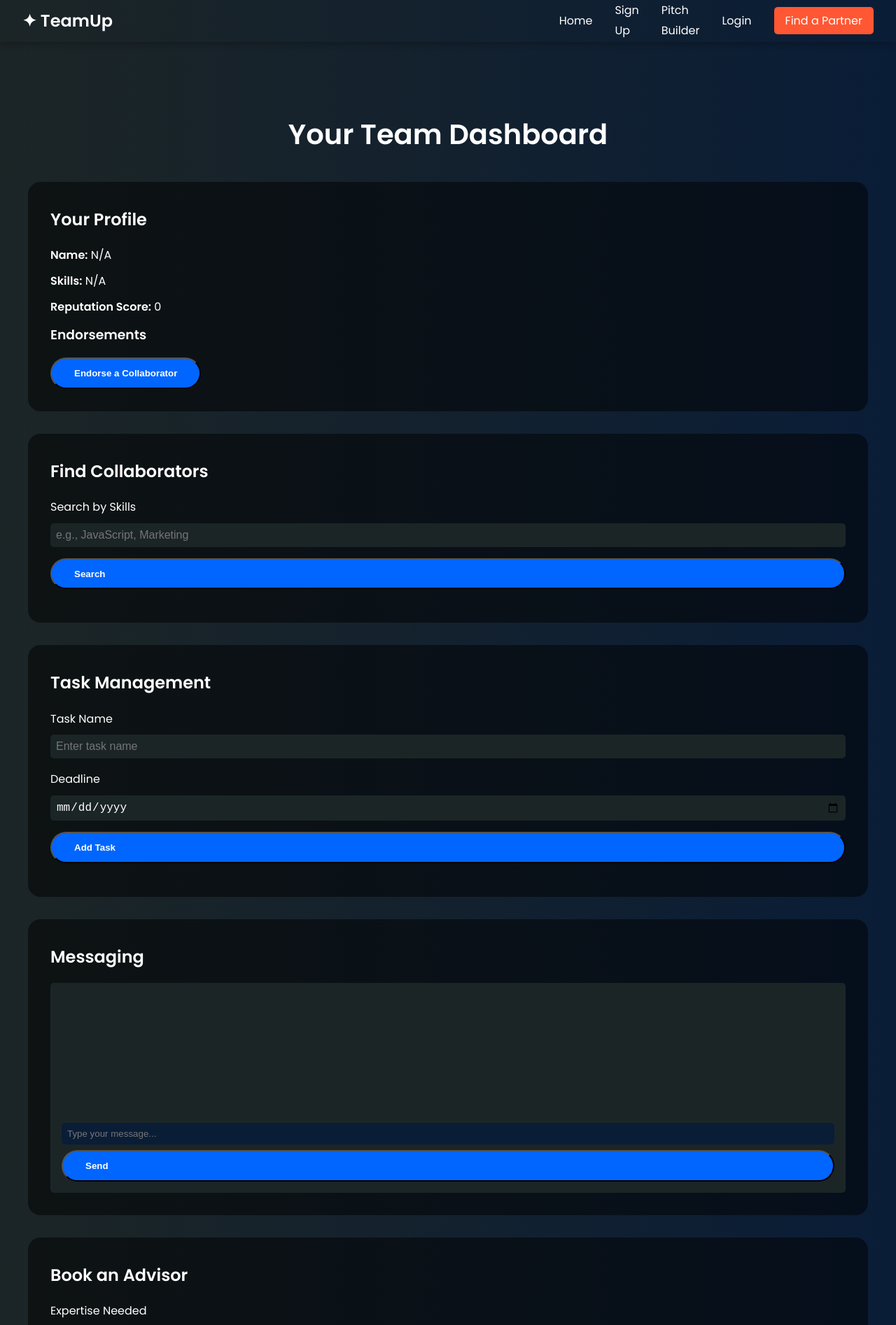
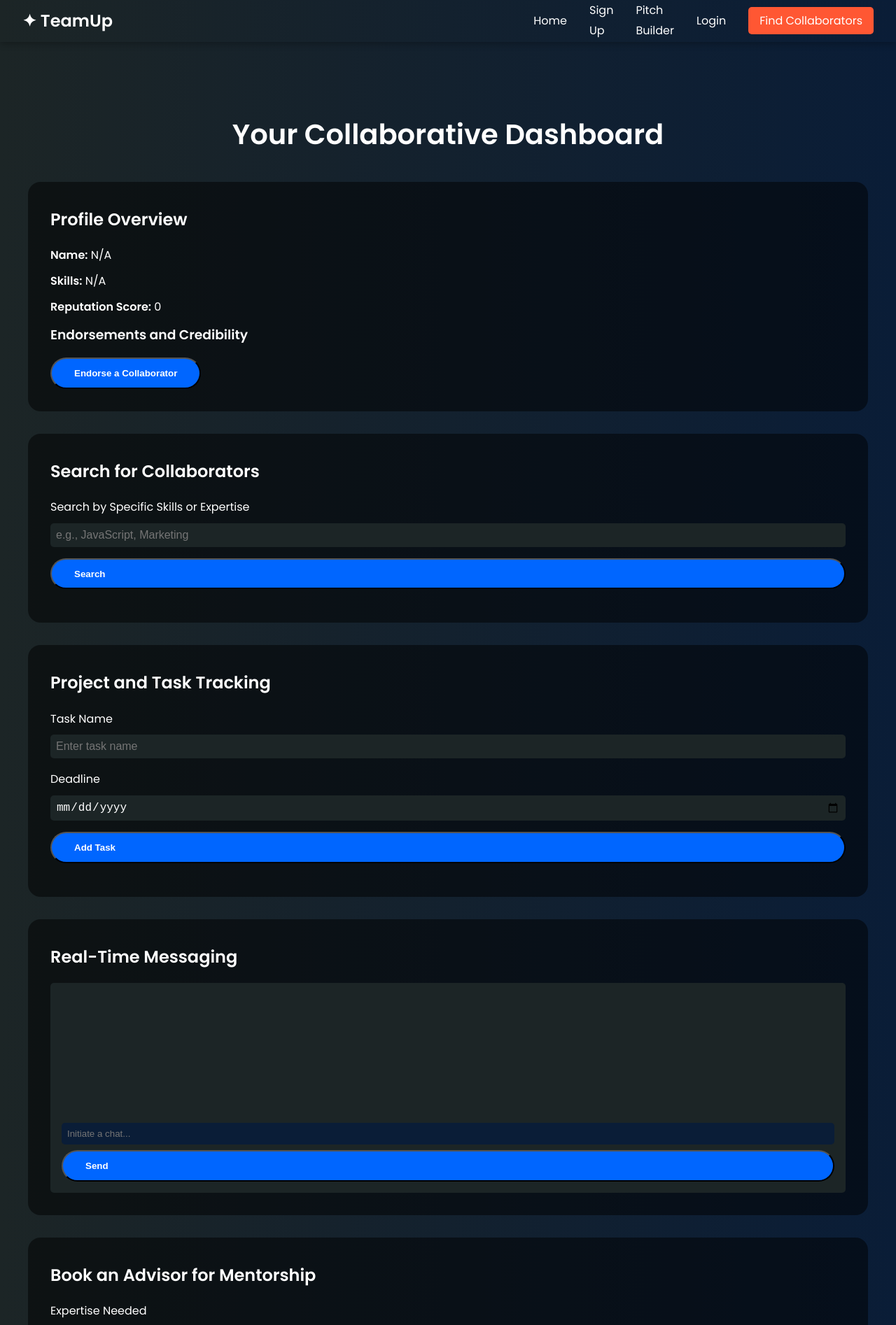
Before and after one commit to Froxxtt-dev/TeamUp, a plain HTML site: page dashboard.html in a window 1280 px wide. Shown: the top 1894 px of the page at 70% size. Drawn offline with Linux system fonts and the light colour scheme.

Commit message:
Update dashboard.html

```diff
--- a/dashboard.html
+++ b/dashboard.html
@@ -3,7 +3,7 @@
 <head>
   <meta charset="UTF-8">
   <meta name="viewport" content="width=device-width, initial-scale=1.0">
-  <title>TeamUp - Dashboard</title>
+  <title>TeamUp - Team Dashboard</title>
   <link rel="stylesheet" href="styles.css">
   <link href="https://fonts.googleapis.com/css2?family=Poppins:wght@400;600&display=swap" rel="stylesheet">
 </head>
@@ -17,7 +17,7 @@
         <li><a href="signup.html">Sign Up</a></li>
         <li><a href="pitch.html">Pitch Builder</a></li>
         <li><a href="#">Login</a></li>
-        <li><a href="dashboard.html" class="btn-find-partner">Find a Partner</a></li>
+        <li><a href="dashboard.html" class="btn-find-partner">Find Collaborators</a></li>
       </ul>
       <div class="menu-toggle">☰</div>
     </nav>
@@ -25,18 +25,18 @@
 
   <section id="dashboard" class="dashboard-section">
     <div class="dashboard-content">
-      <h1 class="fade-in">Your Team Dashboard</h1>
+      <h1 class="fade-in">Your Collaborative Dashboard</h1>
 
       <!-- Profile and Endorsements -->
       <div class="profile-section fade-in">
-        <h2>Your Profile</h2>
+        <h2>Profile Overview</h2>
         <div class="profile-details">
           <p><strong>Name:</strong> <span id="profile-name">Loading...</span></p>
           <p><strong>Skills:</strong> <span id="profile-skills">Loading...</span></p>
           <p><strong>Reputation Score:</strong> <span id="reputation-score">0</span></p>
         </div>
         <div class="endorsements">
-          <h3>Endorsements</h3>
+          <h3>Endorsements and Credibility</h3>
           <ul id="endorsement-list">
             <!-- Endorsements will be populated via JavaScript -->
           </ul>
@@ -46,10 +46,10 @@
 
       <!-- Team Formation -->
       <div class="team-formation fade-in">
-        <h2>Find Collaborators</h2>
+        <h2>Search for Collaborators</h2>
         <form id="search-collaborators">
           <div class="form-group">
-            <label for="search-skills">Search by Skills</label>
+            <label for="search-skills">Search by Specific Skills or Expertise</label>
             <input type="text" id="search-skills" name="search-skills" placeholder="e.g., JavaScript, Marketing">
           </div>
           <button type="submit" class="btn-join">Search</button>
@@ -61,7 +61,7 @@
 
       <!-- Task Management -->
       <div class="task-management fade-in">
-        <h2>Task Management</h2>
+        <h2>Project and Task Tracking</h2>
         <form id="add-task">
           <div class="form-group">
             <label for="task-name">Task Name</label>
@@ -80,13 +80,13 @@
 
       <!-- Messaging -->
       <div class="messaging fade-in">
-        <h2>Messaging</h2>
+        <h2>Real-Time Messaging</h2>
         <div class="chat-box">
           <div id="chat-messages">
             <!-- Messages will be populated via JavaScript -->
           </div>
           <form id="chat-form">
-            <input type="text" id="chat-input" placeholder="Type your message..." required>
+            <input type="text" id="chat-input" placeholder="Initiate a chat..." required>
             <button type="submit" class="btn-join">Send</button>
           </form>
         </div>
@@ -94,7 +94,7 @@
 
       <!-- Advisor Booking -->
       <div class="advisor-booking fade-in">
-        <h2>Book an Advisor</h2>
+        <h2>Book an Advisor for Mentorship</h2>
         <form id="advisor-search">
           <div class="form-group">
             <label for="advisor-expertise">Expertise Needed</label>
@@ -133,7 +133,7 @@
         </form>
       </div>
       <div class="social-links">
-        <h4>Connect with us</h4>
+        <h4>Connect with Us</h4>
         <div class="social-icons">
           <a href="https://facebook.com" target="_blank" title="Follow us on Facebook" class="bounce">f</a>
           <a href="https://youtube.com" target="_blank" title="Watch our videos on YouTube" class="bounce">▶</a>
```
